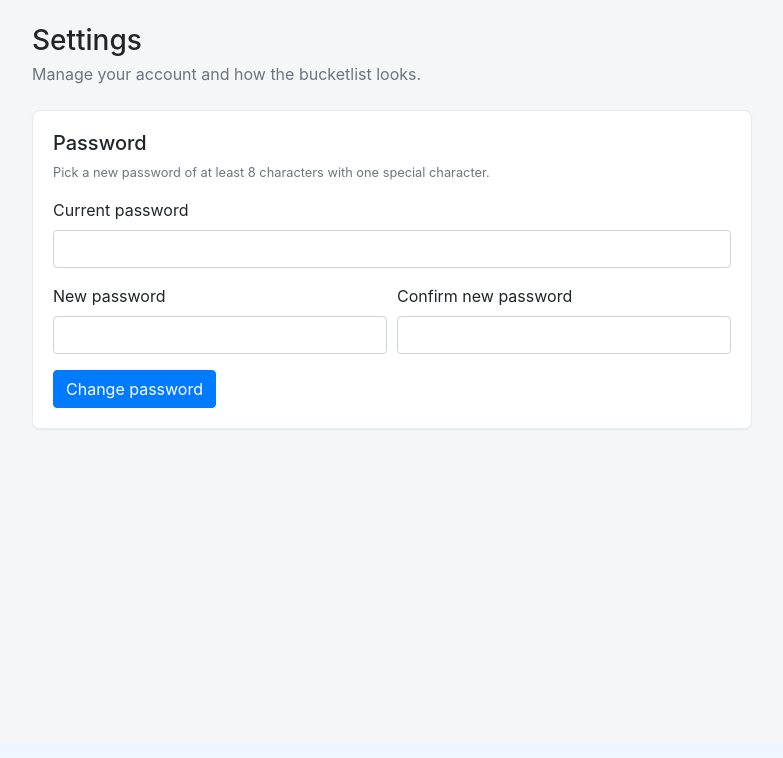
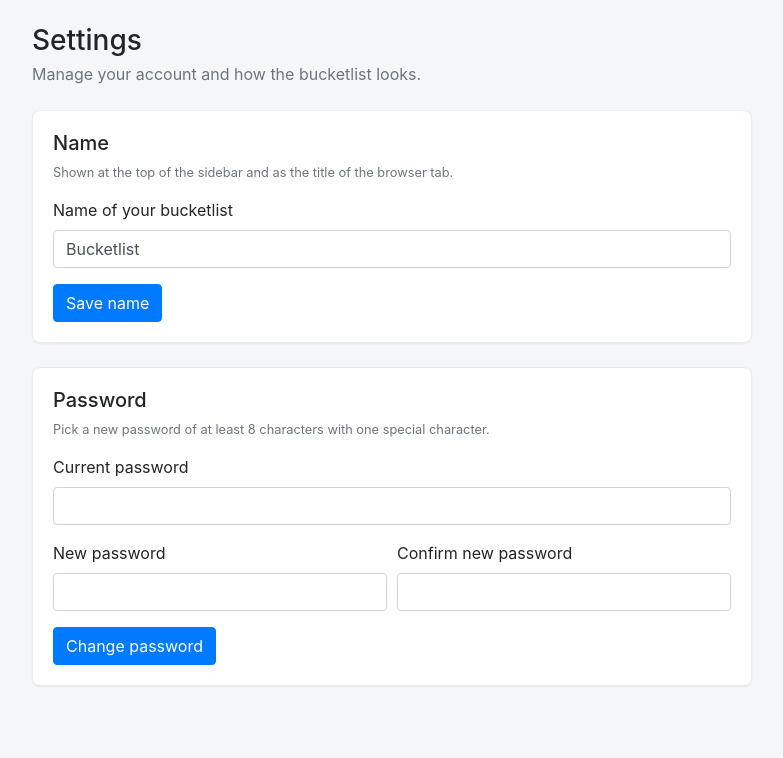
Before and after one commit to Kaaiman1214/Bucketlistr, a Flask app: page /settings in a window 1280 px wide. Shown: the part 56-814 px from the top of the page, without its empty margins (8-791 px from the left). Before the commit the page ends 486 px from the top, so only its background shows below. Run offline with Flask 2, Linux system fonts and the light colour scheme; the visitor is signed in with stand-in values (Sample User, id 1); data comes from the database, SQL or seed files in the repository; data that the repository does not hold is empty; some libraries are stand-ins or nearby versions.

Commit message:
Added change bl name setting

```diff
--- a/website/settings.py
+++ b/website/settings.py
@@ -4,6 +4,7 @@ from werkzeug.security import generate_password_hash, check_password_hash
 
 from . import db
 from .auth import SPECIAL_CHARS
+from .models import Setting
 
 settings = Blueprint('settings', __name__)
 
@@ -12,6 +13,27 @@ settings = Blueprint('settings', __name__)
 @login_required
 def settings_page():
     return render_template("settings.html", user=current_user)
+
+
+@settings.route('/settings/site-name', methods=['POST'])
+@login_required
+def change_site_name():
+    name = request.form.get('site_name', '').strip()
+
+    if not name:
+        flash('Give your bucketlist a name.', category='error')
+    elif len(name) > 100:
+        flash('The bucketlist name can be at most 100 characters.', category='error')
+    else:
+        setting = Setting.query.get('site_name')
+        if setting is None:
+            db.session.add(Setting(key='site_name', value=name))
+        else:
+            setting.value = name
+        db.session.commit()
+        flash('The name has been changed.', category='success')
+
+    return redirect(url_for('settings.settings_page', _anchor='site-name'))
 
 
 @settings.route('/settings/password', methods=['POST'])
--- a/website/templates/settings.html
+++ b/website/templates/settings.html
@@ -5,6 +5,21 @@
 <div class="settings">
   <h1 class="h3 mb-1">Settings</h1>
   <p class="text-muted mb-4">Manage your account and how the bucketlist looks.</p>
+
+  <div class="card settings-card mb-4" id="site-name">
+    <div class="card-body">
+      <h2 class="h5">Name</h2>
+      <p class="text-muted small">Shown at the top of the sidebar and as the title of the browser tab.</p>
+      <form method="POST" action="{{ url_for('settings.change_site_name') }}">
+        <div class="form-group">
+          <label for="site_name">Name of your bucketlist</label>
+          <input type="text" class="form-control" id="site_name" name="site_name"
+                 maxlength="100" value="{{ site_name }}" required />
+        </div>
+        <button type="submit" class="btn btn-primary">Save name</button>
+      </form>
+    </div>
+  </div>
 
   <div class="card settings-card mb-4" id="password">
     <div class="card-body">
```
